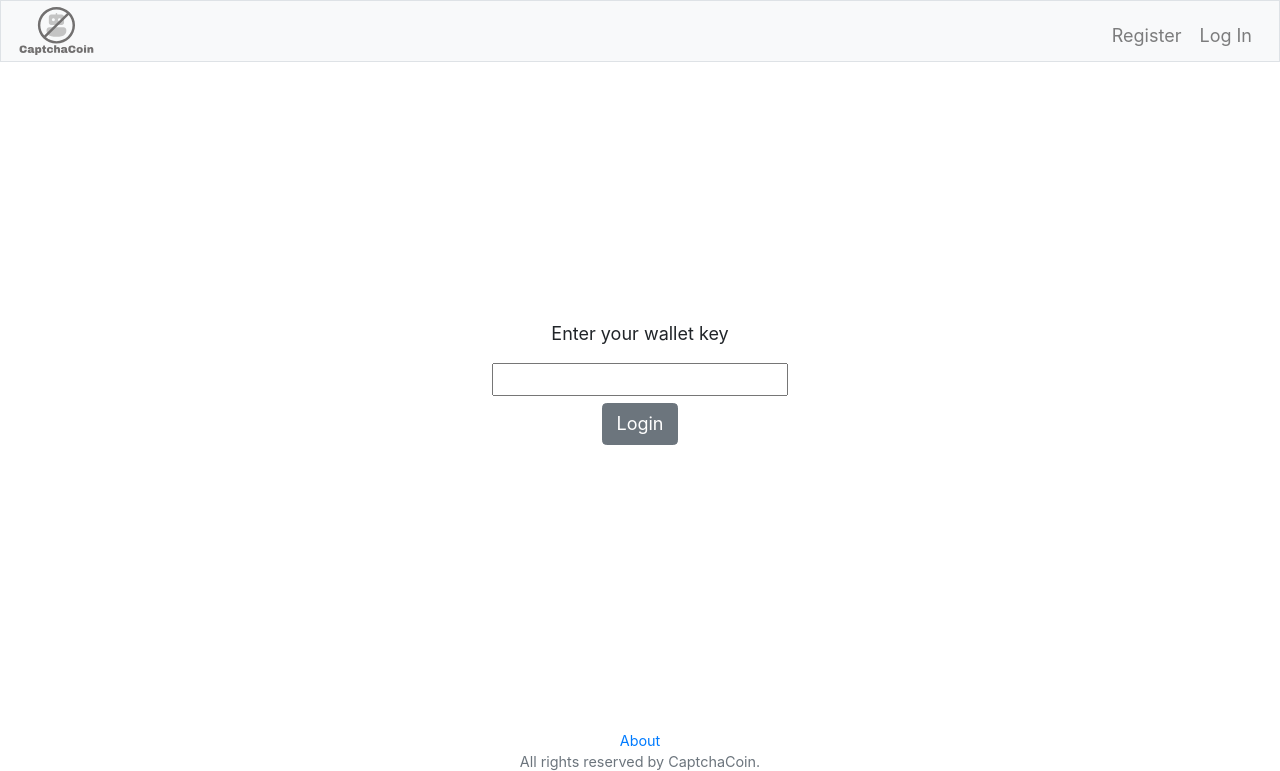
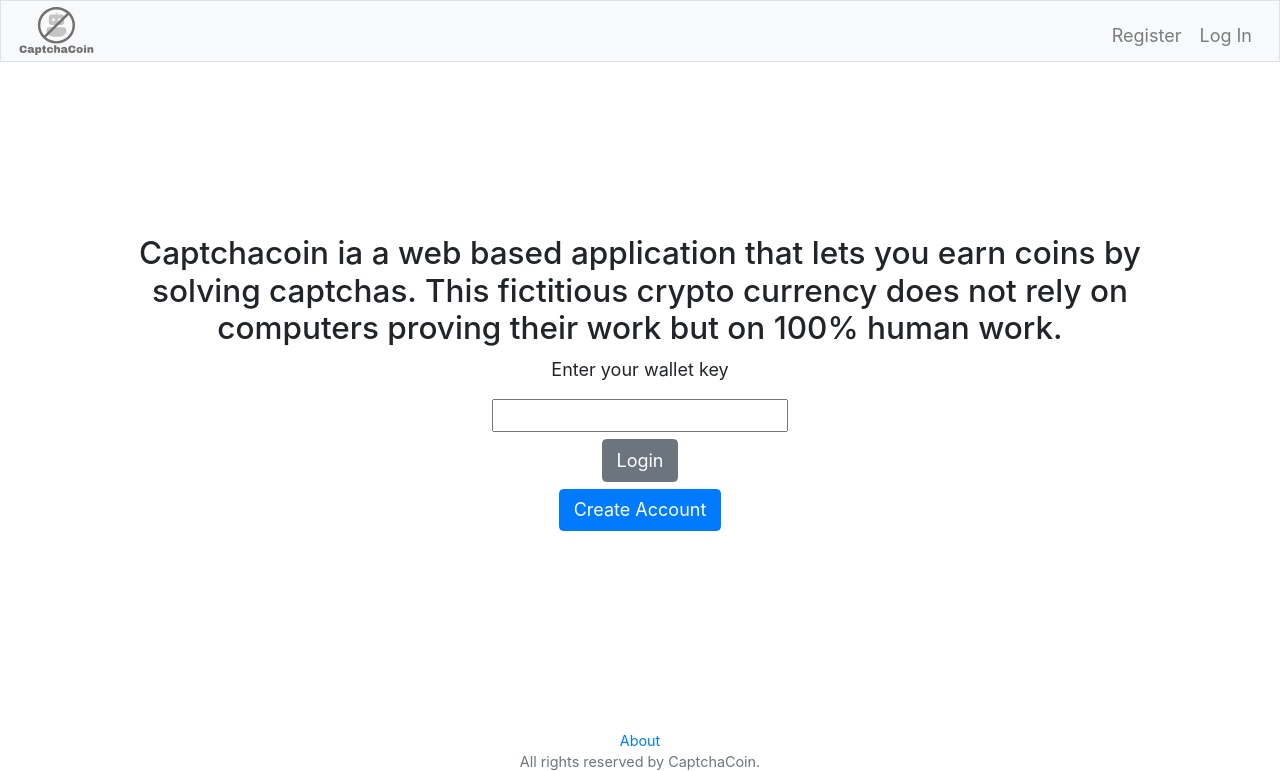
Before and after one commit to VerrroS/CaptchaCoin, a Flask app: page /login in a window 1280 px wide. Shown: the top 771 px of the page. Run offline with Flask 2, Linux system fonts and the light colour scheme; some libraries are stand-ins or nearby versions.

Commit message:
change login

```diff
--- a/static/style.css
+++ b/static/style.css
@@ -152,6 +152,10 @@ list-style-type: none;
 
 .mobile h4 {
   font-size: 1rem;
+}
+
+.mobile .container h3{
+  font-size: 1.2rem;
 }
 
 .detail img {
--- a/templates/login.html
+++ b/templates/login.html
@@ -5,13 +5,22 @@
 {% endblock %}
 
 {% block main %}
+<div class="container">
+  <h3>
+    Captchacoin ia a web based application that lets you earn coins by solving captchas.
+    This fictitious crypto currency does not rely on computers proving their work but on 100% human work.
+    </h3>
+</div>
+
     <form action="/login" method="post">
         <label>Enter your wallet key</label>
         <input type="text" name="key">
-        <button type="submit" name="button" class="btn btn-secondary">Login</button>
+          <button type="submit" name="button" class="btn btn-secondary">Login</button>
+          <button href="/register" class="btn btn-primary">Create Account</button>
+
         {% if incorrect %}
              <p>Sorry, your key is incorrect</p>
-             <button href="/register" class="btn btn-secondary">Create Account</button>
+
         {% endif %}
     </form>
 
```
